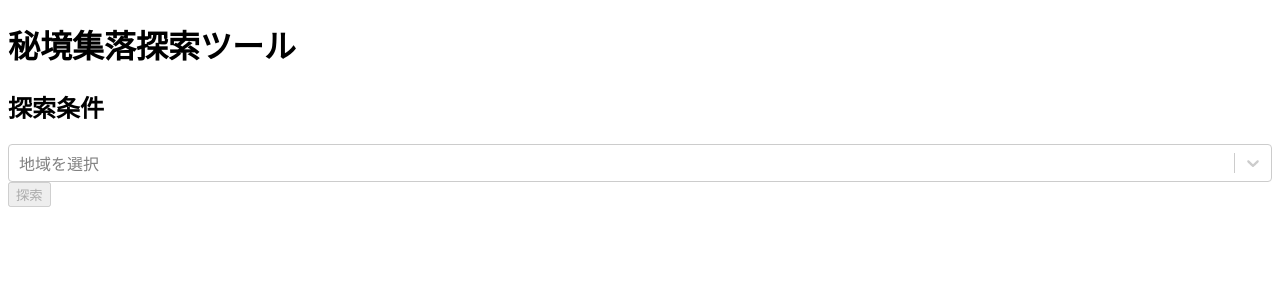
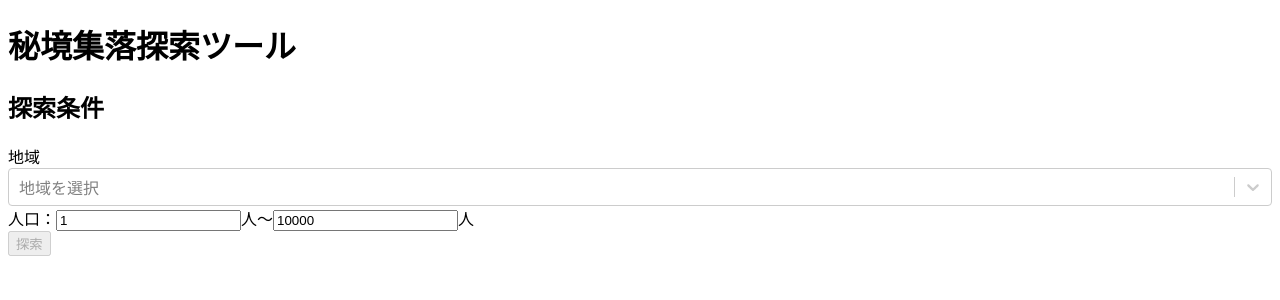
Before and after one commit to ogawa-tomo/search-isolated-villages-2-front, a Next.js app: page / in a window 1280 px wide. Shown: the top 300 px of the page. Built offline with nearby package versions, Linux system fonts and the light colour scheme.

Commit message:
人口で絞り込みできるようにする

```diff
--- a/src/app/result/page.tsx
+++ b/src/app/result/page.tsx
@@ -7,6 +7,7 @@ const Page = async ({ searchParams }) => {
       <h1>秘境集落探索ツール</h1>
       <h2>探索結果</h2>
       <div>{searchParams.region}</div>
+      <div>{searchParams.popLowerLimit}</div>
       <Suspense fallback='loading...'>
         <VillageList {...searchParams} />
       </Suspense>
--- a/src/components/VillageSearchForm.tsx
+++ b/src/components/VillageSearchForm.tsx
@@ -85,19 +85,28 @@ const groupedOptions = [
   },
 ];
 
-const searchPath = (region: string) => {
+const searchPath = (
+  region: string,
+  popLowerLimit: string,
+  popUpperLimit: string
+) => {
   const params = new URLSearchParams()
   params.append('region', region)
+  params.append('pop_lower_limit', popLowerLimit)
+  params.append('pop_upper_limit', popUpperLimit)
   return `/result?${params.toString()}`
 }
 
 const VillageSearchForm = () => {
   const [region, setRegion] = useState(null)
+  const [popLowerLimit, setPopLowerLimit] = useState('1')
+  const [popUpperLimit, setPopUpperLimit] = useState('10000')
   const router = useRouter()
 
   return (
     <>
       <h2>探索条件</h2>
+      地域
       <Select
         placeholder='地域を選択'
         defaultValue={null}
@@ -105,9 +114,28 @@ const VillageSearchForm = () => {
         options={groupedOptions}
         onChange={(value) => value ? setRegion(value) : null}
       />
+      人口：
+      <input
+        type="number"
+        value={popLowerLimit}
+        onChange={(e) => setPopLowerLimit(e.target.value)}
+      />
+      人～
+      <input
+        type="number"
+        value={popUpperLimit}
+        onChange={(e) => setPopUpperLimit(e.target.value)}
+      />
+      人
+      <br />
+
       <button
         type="button"
-        onClick={() => router.push(searchPath(region?.value))}
+        onClick={() => router.push(searchPath(
+          region.value,
+          popLowerLimit,
+          popUpperLimit
+        ))}
         disabled={!region}
       >
         探索
--- a/src/types/villageSearchParams.ts
+++ b/src/types/villageSearchParams.ts
@@ -1,3 +1,5 @@
 export type villageSearchParams = {
-  region: string
+  region: string,
+  popLowerLimit: string,
+  popUpperLimit: string
 }
```
